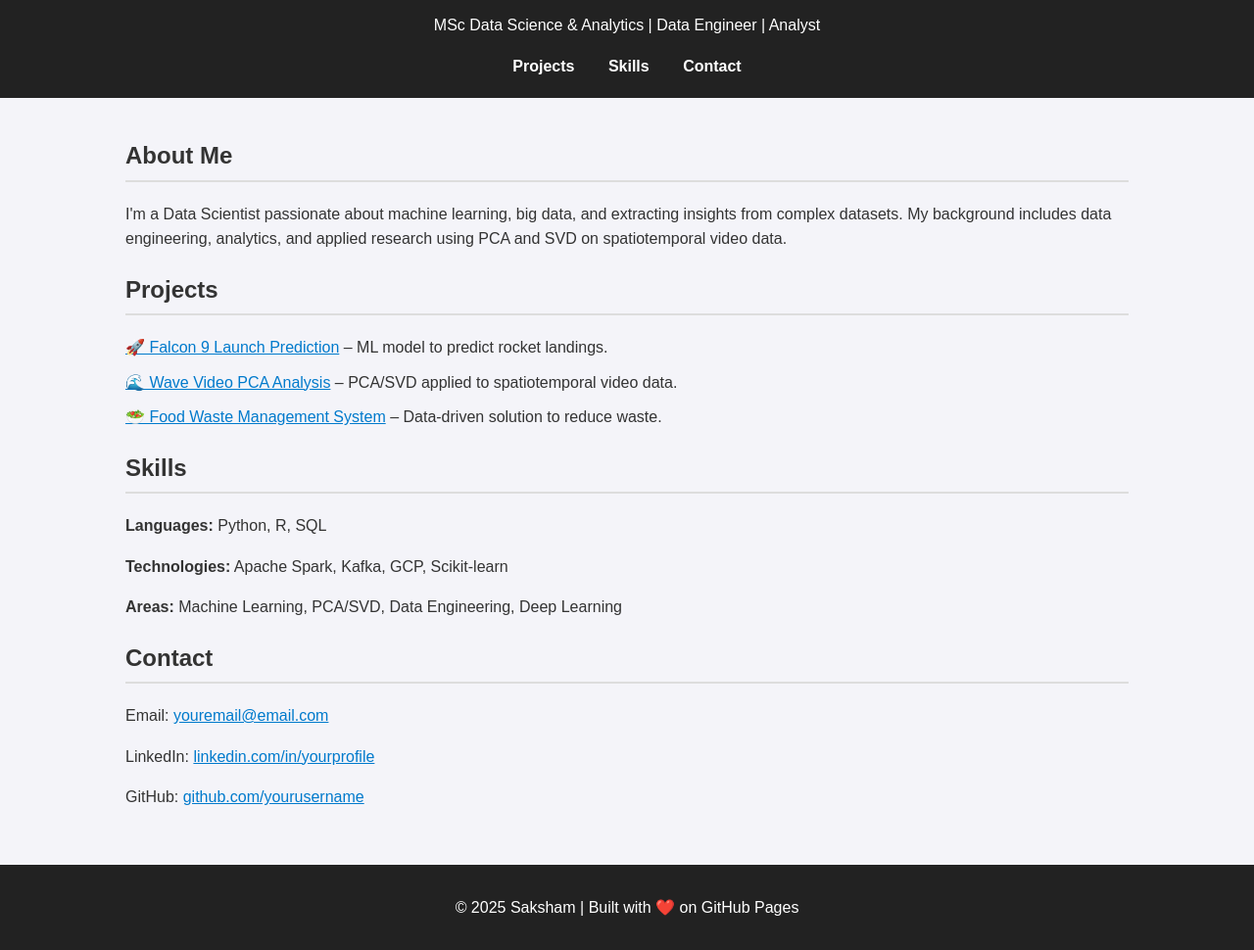
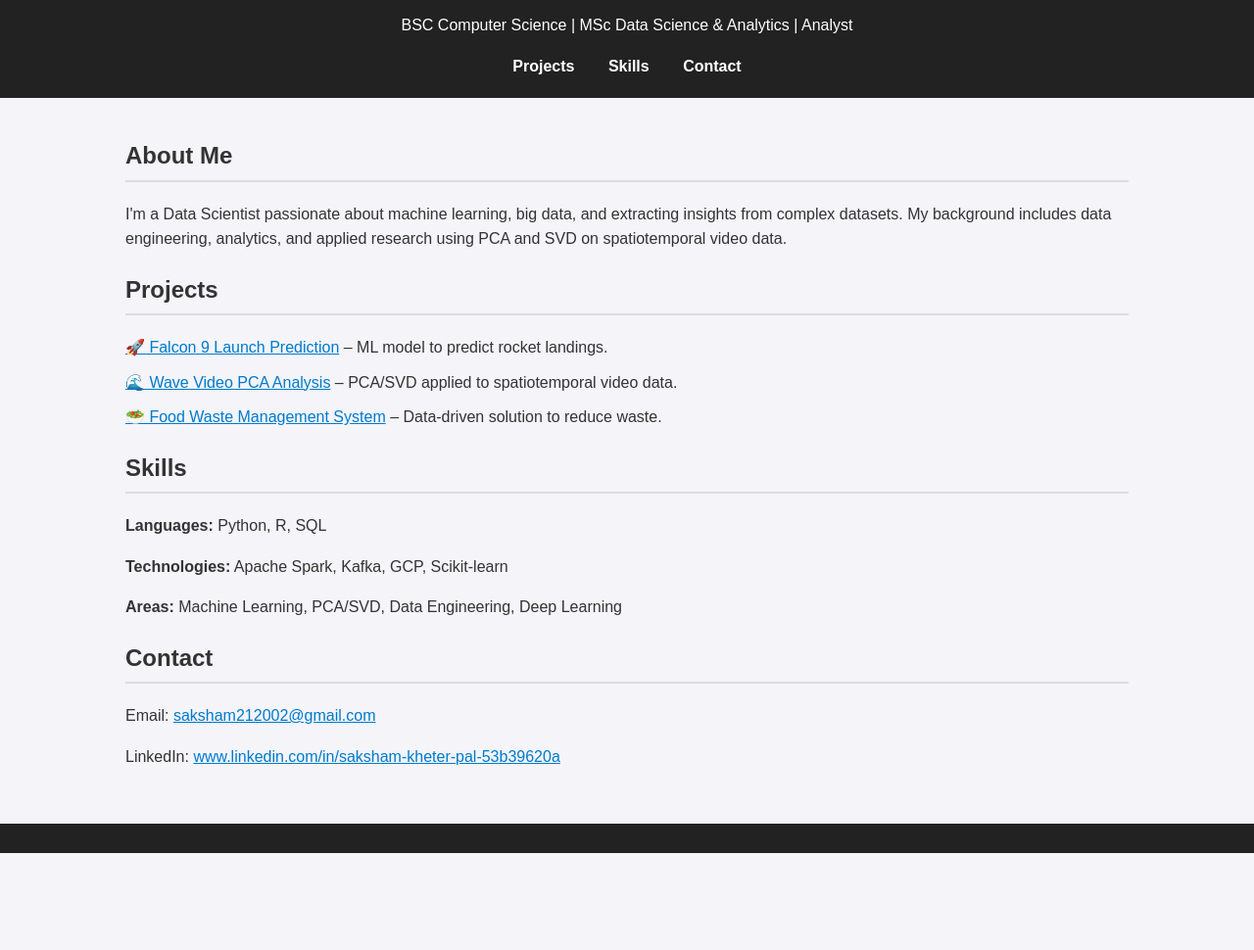
Before and after one commit to sak21-droid/sak21-droid.github.io, a plain HTML site: page index.html in a window 1280 px wide. Shown: the part 74-1044 px from the top of the page at 98% size. After the commit the page ends 945 px from the top, so only its background shows below. Drawn offline with Linux system fonts and the light colour scheme.

Commit message:
Update index.html

```diff
--- a/index.html
+++ b/index.html
@@ -59,7 +59,7 @@
 <body>
   <header>
     <h1>👋 Hi, I'm Saksham</h1>
-    <p>MSc Data Science & Analytics | Data Engineer | Analyst</p>
+    <p>BSC Computer Science | MSc Data Science & Analytics | Analyst</p>
     <nav>
       <a href="#projects">Projects</a>
       <a href="#skills">Skills</a>
@@ -96,14 +96,12 @@
 
     <section id="contact">
       <h2>Contact</h2>
-      <p>Email: <a href="mailto:youremail@email.com">youremail@email.com</a></p>
-      <p>LinkedIn: <a href="https://linkedin.com/in/yourprofile" target="_blank">linkedin.com/in/yourprofile</a></p>
-      <p>GitHub: <a href="https://github.com/yourusername" target="_blank">github.com/yourusername</a></p>
+      <p>Email: <a href="mailto:youremail@email.com">saksham212002@gmail.com</a></p>
+      <p>LinkedIn: <a href="https://linkedin.com/in/yourprofile" target="_blank">www.linkedin.com/in/saksham-kheter-pal-53b39620a</a></p>
     </section>
   </div>
 
   <footer>
-    <p>© 2025 Saksham | Built with ❤️ on GitHub Pages</p>
   </footer>
 </body>
 </html>
```
